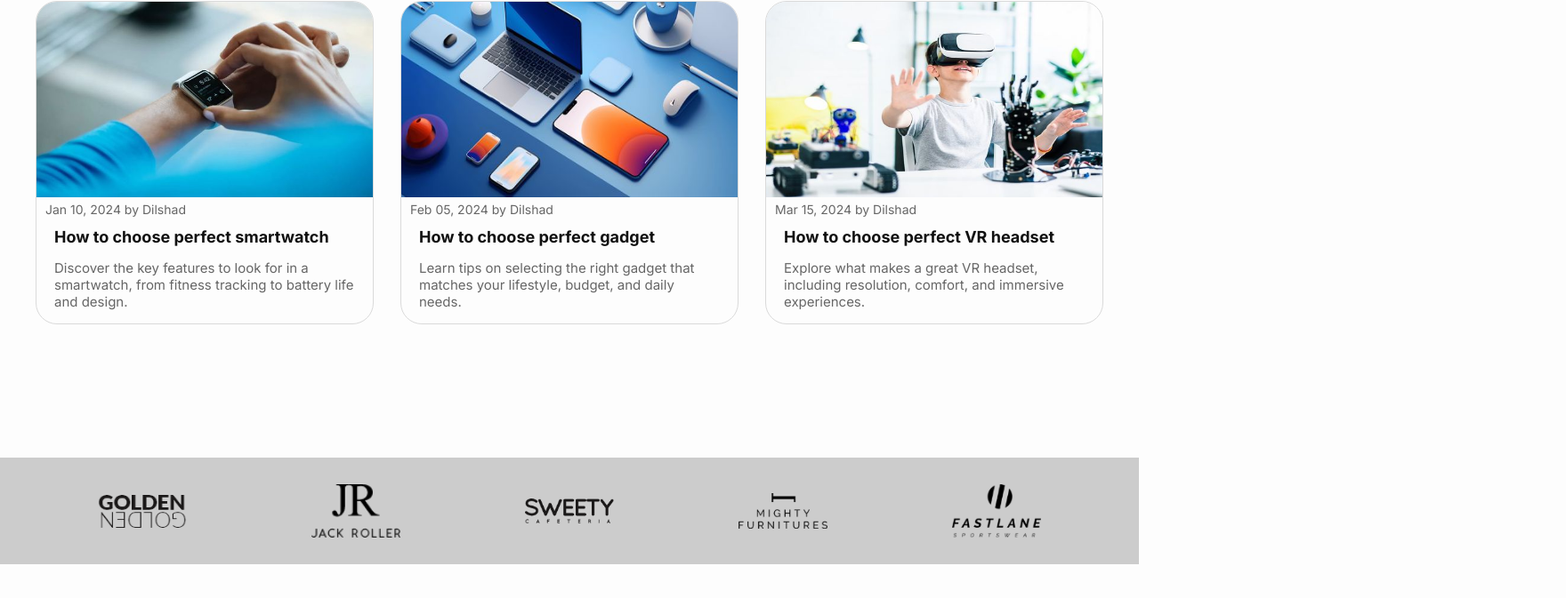
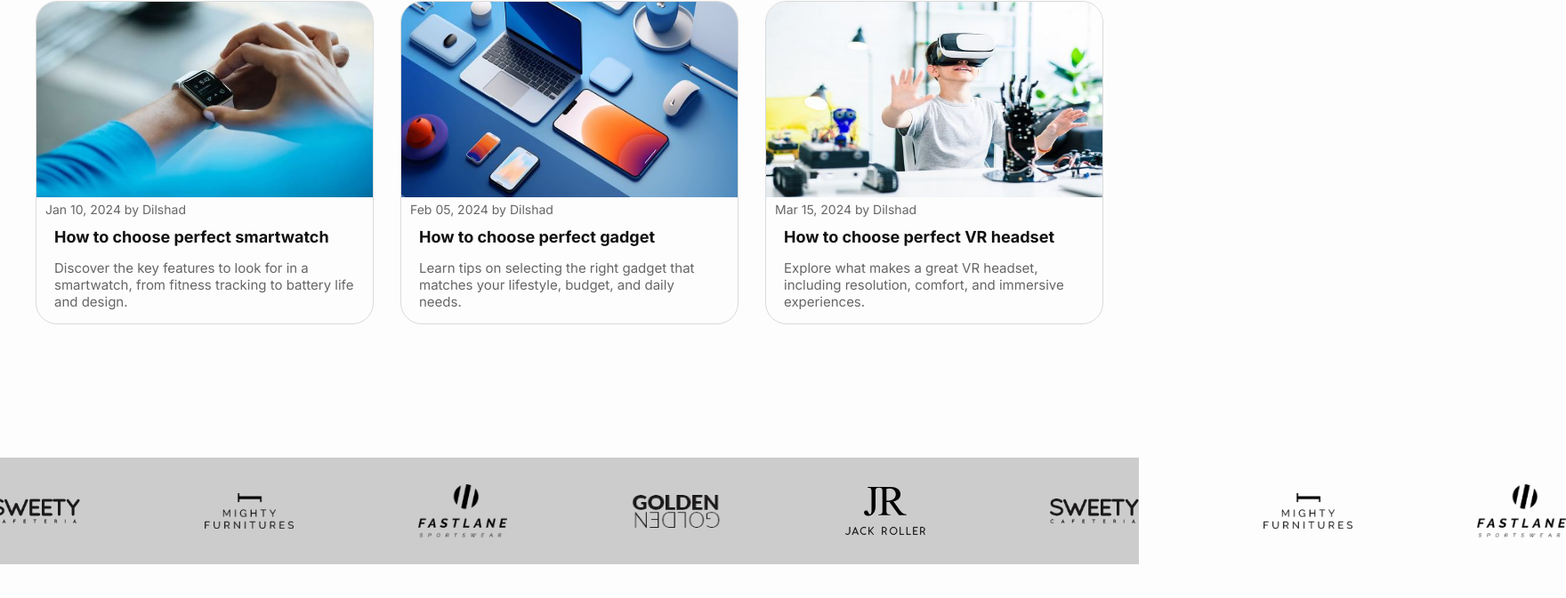
Before and after one commit to AdamKhelladi/react-Ecommerce-website, a React (Create React App) app: page / in a window 1280 px wide. Shown: the part 4205-4878 px from the top of the page at 89% size, 1760 px wide, since content can reach past the window. Built offline with nearby package versions, Linux system fonts and the light colour scheme.

Commit message:
Dublicate the images to make a loop bar

```diff
--- a/src/components/Partners/Partners.js
+++ b/src/components/Partners/Partners.js
@@ -1,4 +1,5 @@
 import "./Partners.css";
+
 import image1 from "../../assets/brand/br-1.png";
 import image2 from "../../assets/brand/br-2.png";
 import image3 from "../../assets/brand/br-3.png";
@@ -6,13 +7,19 @@ import image4 from "../../assets/brand/br-4.png";
 import image5 from "../../assets/brand/br-5.png";
 
 export default function Partners() {
+  const images = [image1, image2, image3, image4, image5];
+
   return (
-    <div className="partners-container">
-      <img src={image1} alt="Partner brand" />
-      <img src={image2} alt="Partner brand" />
-      <img src={image3} alt="Partner brand" />
-      <img src={image4} alt="Partner brand" />
-      <img src={image5} alt="Partner brand" />
+    <div className="partners-wrapper">
+      <div className="partners-container">
+        {images.map((img, index) => (
+          <img key={`first-${index}`} src={img} alt="Partner brand" />
+        ))}
+
+        {images.map((img, index) => (
+          <img key={`second-${index}`} src={img} alt="Partner brand" />
+        ))}
+      </div>
     </div>
   );
 }
```
